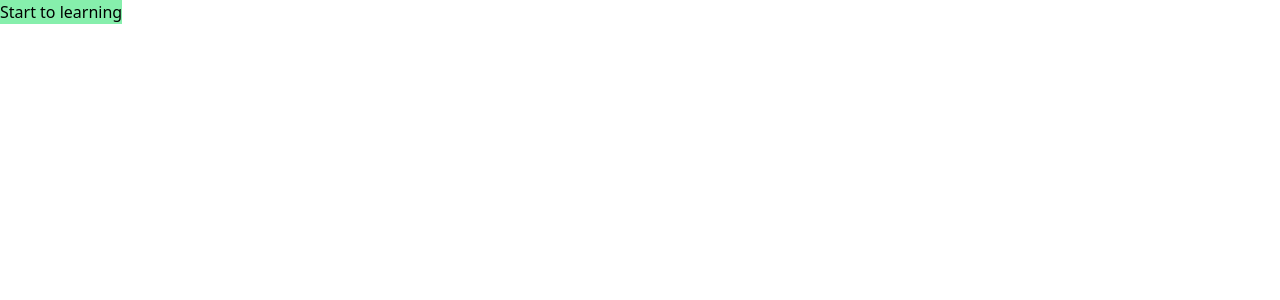
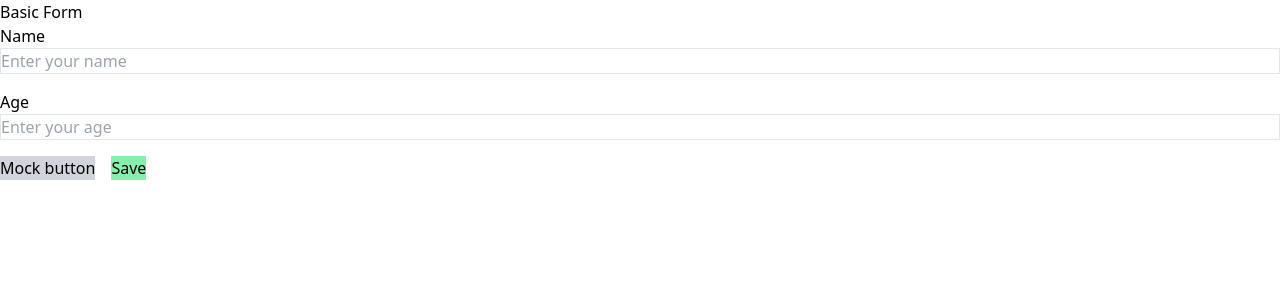
Before and after one commit to cnerylozada/testing-codevolution, a React (Create React App) app: page / in a window 1280 px wide. Shown: the top 300 px of the page. Built offline with nearby package versions, Linux system fonts and the light colour scheme.

Commit message:
feat: testing events after submiting

```diff
--- a/src/components/BasicForm/BasicForm.tsx
+++ b/src/components/BasicForm/BasicForm.tsx
@@ -1,3 +1,4 @@
+import { useState } from "react";
 import { useForm } from "react-hook-form";
 
 interface IBasicForm {
@@ -13,12 +14,15 @@ export const BasicForm = () => {
   } = useForm<IBasicForm>({
     mode: "all",
   });
+  const [isSaved, setIsSaved] = useState(false);
   const onSubmit = (data: IBasicForm) => {
     console.log("data submitted", data);
+    setIsSaved(true);
   };
   return (
     <div>
       <div>Basic Form</div>
+      {isSaved && <div data-testid="dataSavedMessage">Data was saved </div>}
       <form onSubmit={handleSubmit(onSubmit)}>
         <div className="mb-4 space-y-4">
           <div>
--- a/src/index.tsx
+++ b/src/index.tsx
@@ -3,14 +3,13 @@ import ReactDOM from "react-dom/client";
 import "./index.css";
 import reportWebVitals from "./reportWebVitals";
 import { BasicForm } from "./components/BasicForm/BasicForm";
-import { NotInDom } from "./components/NotInDom/NotInDom";
 
 const root = ReactDOM.createRoot(
   document.getElementById("root") as HTMLElement
 );
 root.render(
   <React.StrictMode>
-    <NotInDom />
+    <BasicForm />
   </React.StrictMode>
 );
 
```
Also changed, not shown: 1 other file (tests, documents, lock files or other folders).
